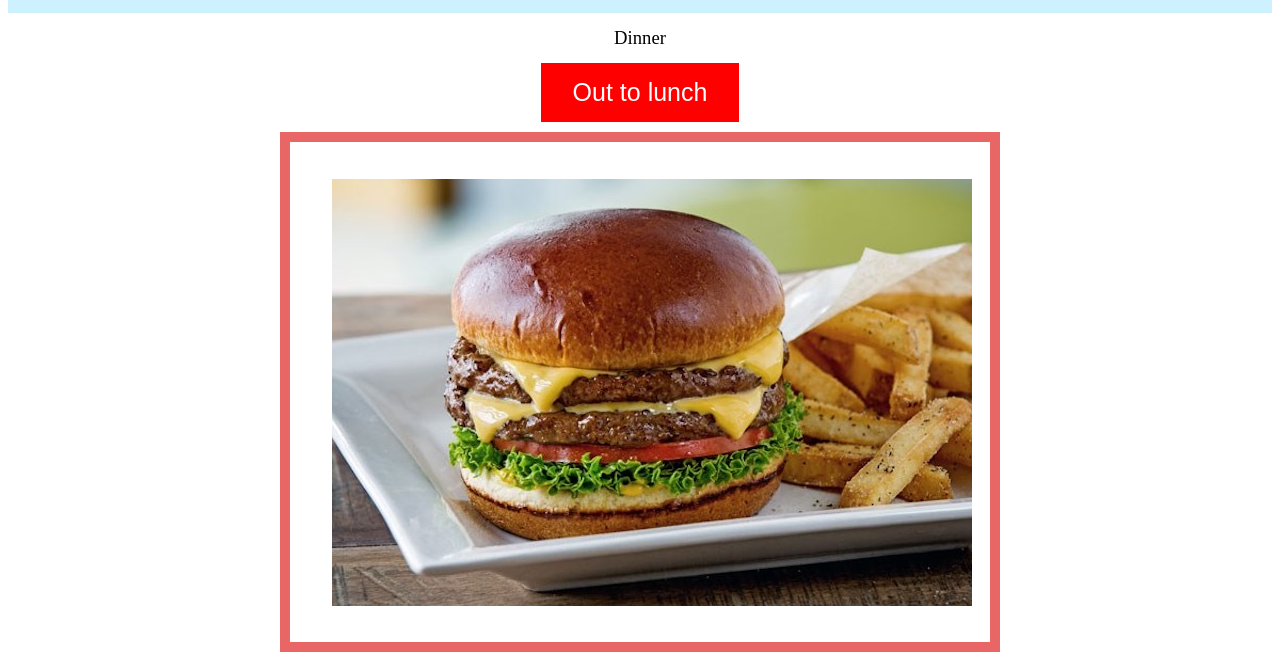
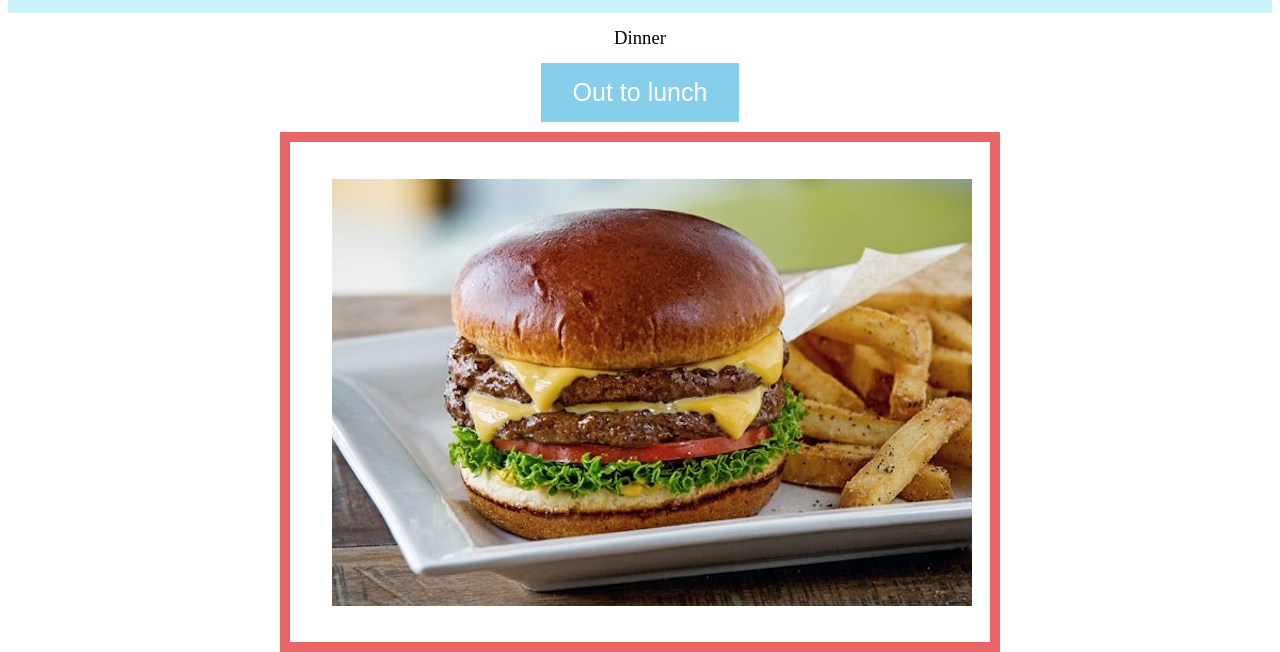
Before and after one commit to sydneyreyn/myfirstwebapp, a plain HTML site: page lunch.html in a window 1280 px wide. Shown: the part 252-904 px from the top of the page. Drawn offline with Linux system fonts and the light colour scheme.

Commit message:
Update index.css

```diff
--- a/index.css
+++ b/index.css
@@ -1,7 +1,7 @@
 .button {
-    background-color: #FF0000;
+    background-color: skyblue;
     border: none;
-    color: #FFFFFF;
+    color: white;
     padding: 15px 32px;
     justify-content: center;
     text-align: center;
```
